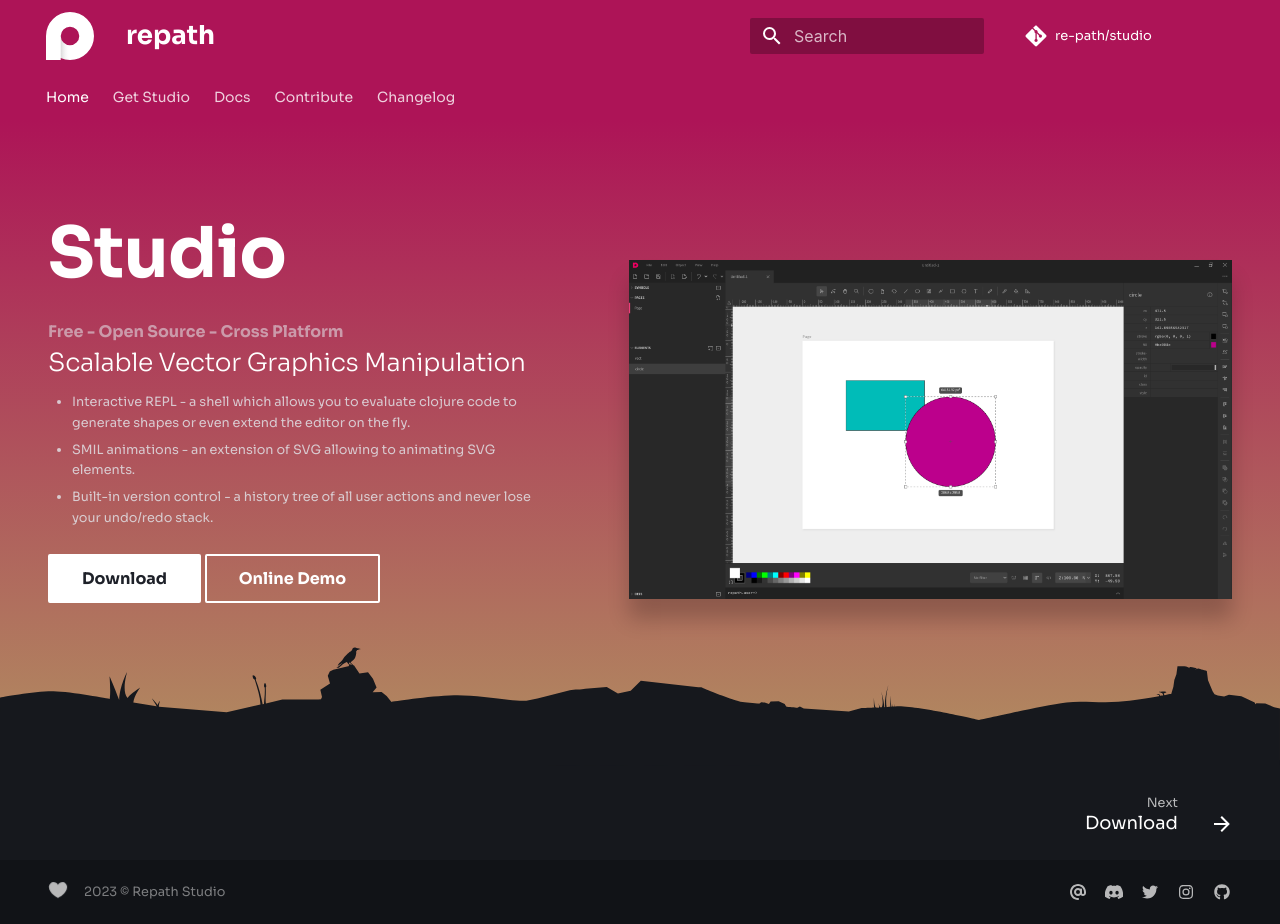
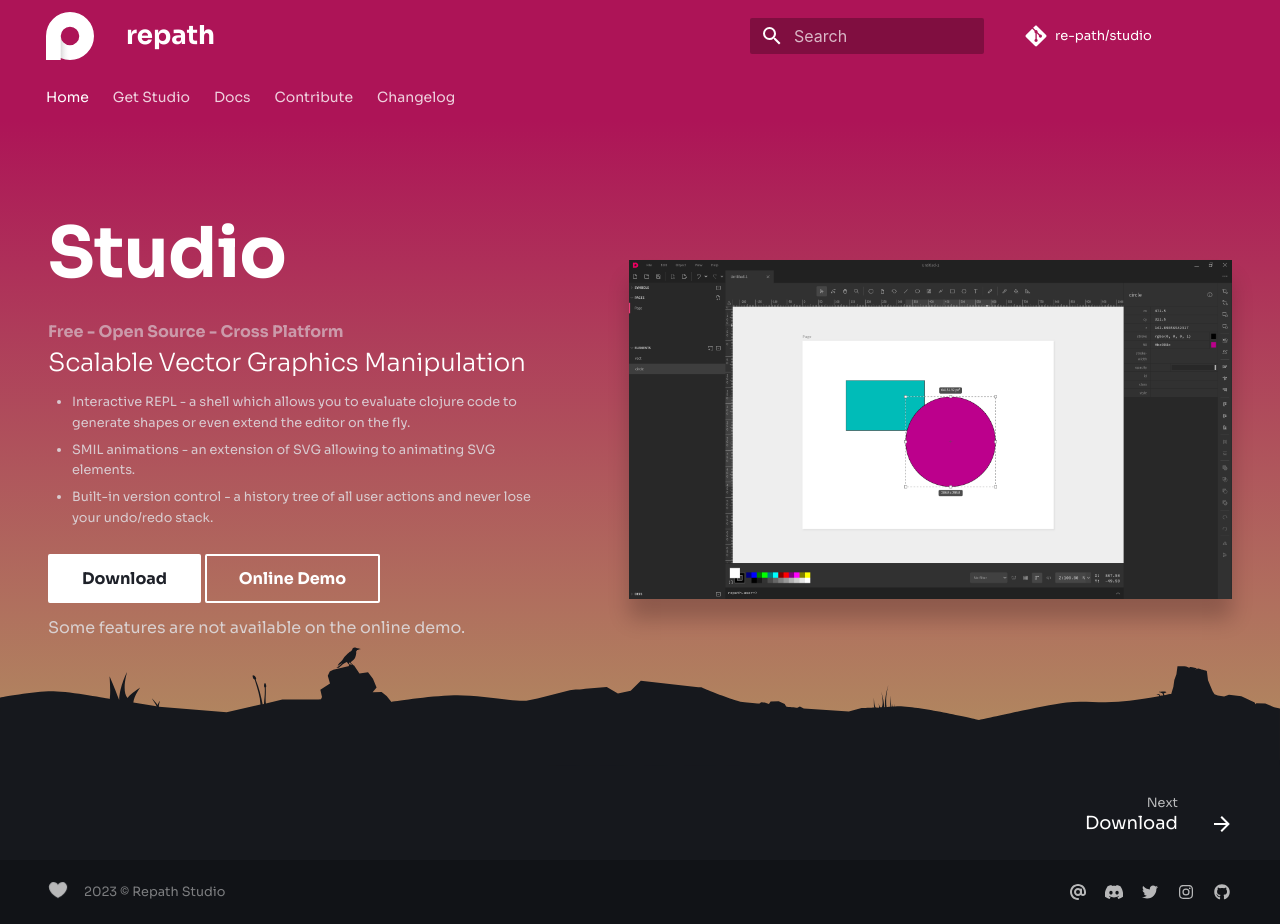
Before and after one commit to repath-project/repath-website, an MkDocs documentation site: the page built from docs/index.md, in a window 1280 px wide. Built offline with MkDocs 1.6.1 and Material for MkDocs 9.7.7, drawn with Linux system fonts in a browser that asks for light colours; comment, search, counter and statistics services are not loaded.

Commit message:
update home

```diff
--- a/theme/overrides/home.html
+++ b/theme/overrides/home.html
@@ -104,6 +104,10 @@
       margin-bottom: 2em !important;
     }
 
+    .tx-hero__warning {
+      margin-top: 0.75em !important;
+    }
+
       .tx-hero__image {
         padding: 2vh 20vw;
       }
@@ -198,7 +202,11 @@
           >
             Online Demo
           </a>
+          <div class="tx-hero__warning">
+            Some features are not available on the online demo.
+          </div>
         </div>
+
       </div>
     </div>
   </section>
```
